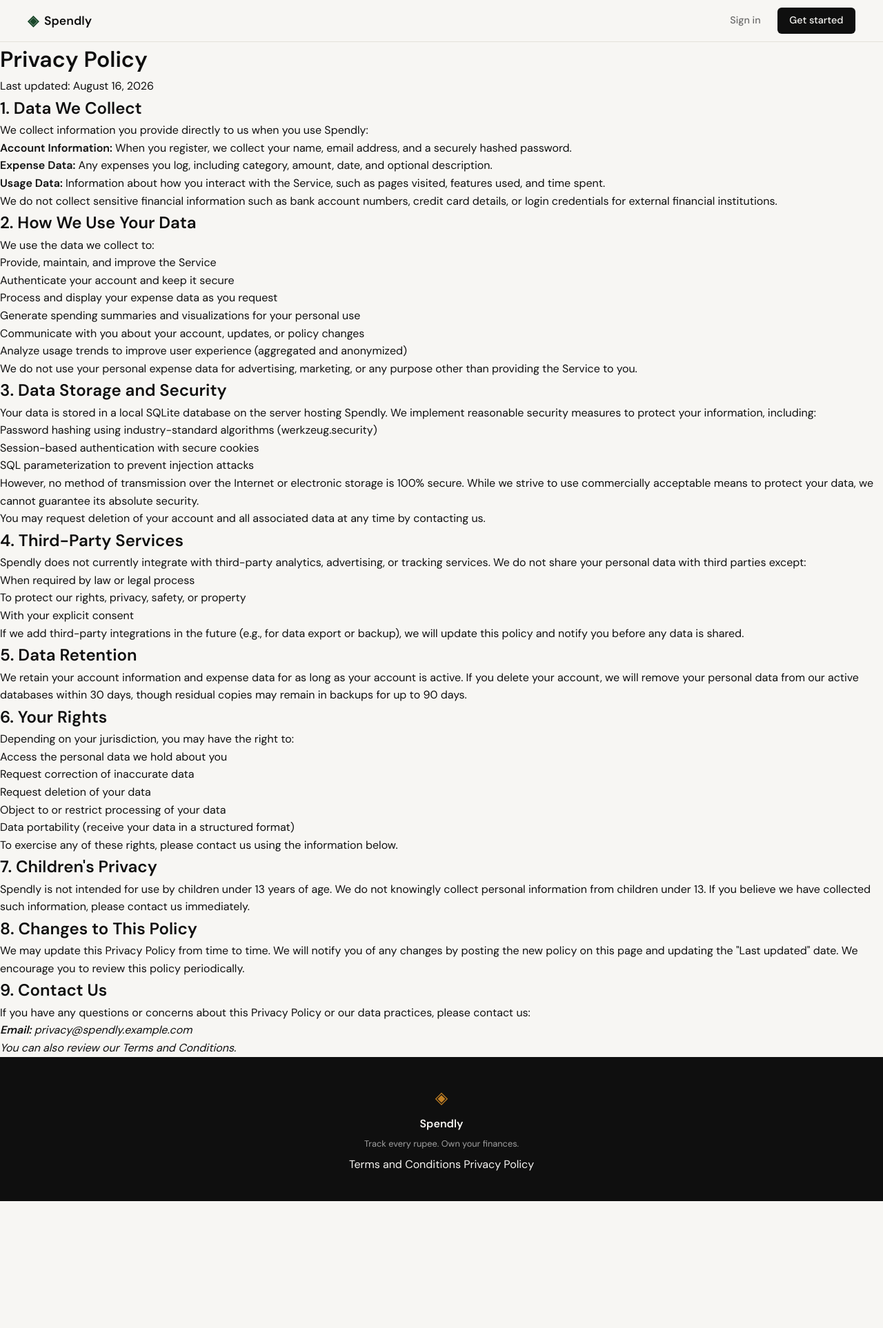
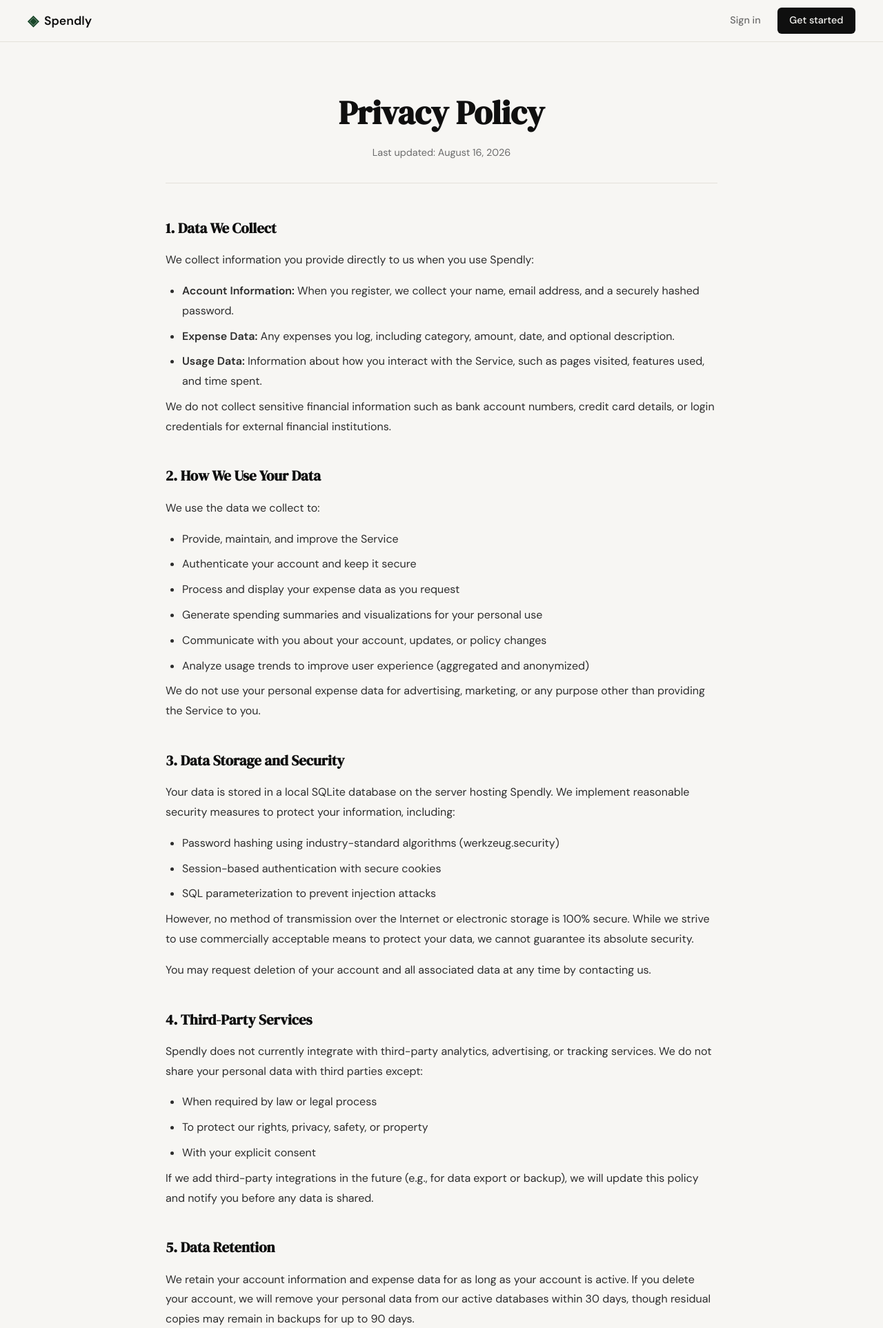
Before and after one commit to anjalbhattarai79/Spendly-ClaudeCode-Learning, a Flask app: page /privacy in a window 1280 px wide. Shown: the top 1926 px of the page at 69% size. Before the commit the page ends 1742 px from the top, so only its background shows below. Run offline with Flask 3, Linux system fonts and the light colour scheme.

Commit message:
landing: style terms and privacy pages to match theme

```diff
--- a/static/css/style.css
+++ b/static/css/style.css
@@ -508,6 +508,84 @@ a { color: inherit; text-decoration: none; }
 }
 
 /* ------------------------------------------------------------------ */
+/* Legal pages (Terms, Privacy)                                        */
+/* ------------------------------------------------------------------ */
+
+.legal-page {
+    padding: 4rem 2rem;
+}
+
+.legal-inner {
+    max-width: 800px;
+    margin: 0 auto;
+}
+
+.legal-header {
+    text-align: center;
+    margin-bottom: 3rem;
+    padding-bottom: 2rem;
+    border-bottom: 1px solid var(--border);
+}
+
+.legal-title {
+    font-family: var(--font-display);
+    font-size: clamp(2rem, 4vw, 3rem);
+    color: var(--ink);
+    margin-bottom: 0.5rem;
+}
+
+.legal-meta {
+    font-size: 0.9rem;
+    color: var(--ink-muted);
+}
+
+.legal-section {
+    margin-bottom: 2.5rem;
+}
+
+.legal-section h2 {
+    font-family: var(--font-display);
+    font-size: 1.3rem;
+    color: var(--ink);
+    margin-bottom: 1rem;
+}
+
+.legal-section p {
+    color: var(--ink-soft);
+    line-height: 1.8;
+    margin-bottom: 1rem;
+}
+
+.legal-section ul {
+    margin-left: 1.5rem;
+    color: var(--ink-soft);
+    line-height: 1.8;
+}
+
+.legal-section li {
+    margin-bottom: 0.5rem;
+}
+
+.legal-section a {
+    color: var(--accent);
+    font-weight: 500;
+}
+
+.legal-section a:hover {
+    text-decoration: underline;
+}
+
+.contact-info {
+    font-style: normal;
+    color: var(--ink-soft);
+    line-height: 1.8;
+}
+
+.contact-info p {
+    margin-bottom: 0.5rem;
+}
+
+/* ------------------------------------------------------------------ */
 /* Responsive                                                          */
 /* ------------------------------------------------------------------ */
 
```
